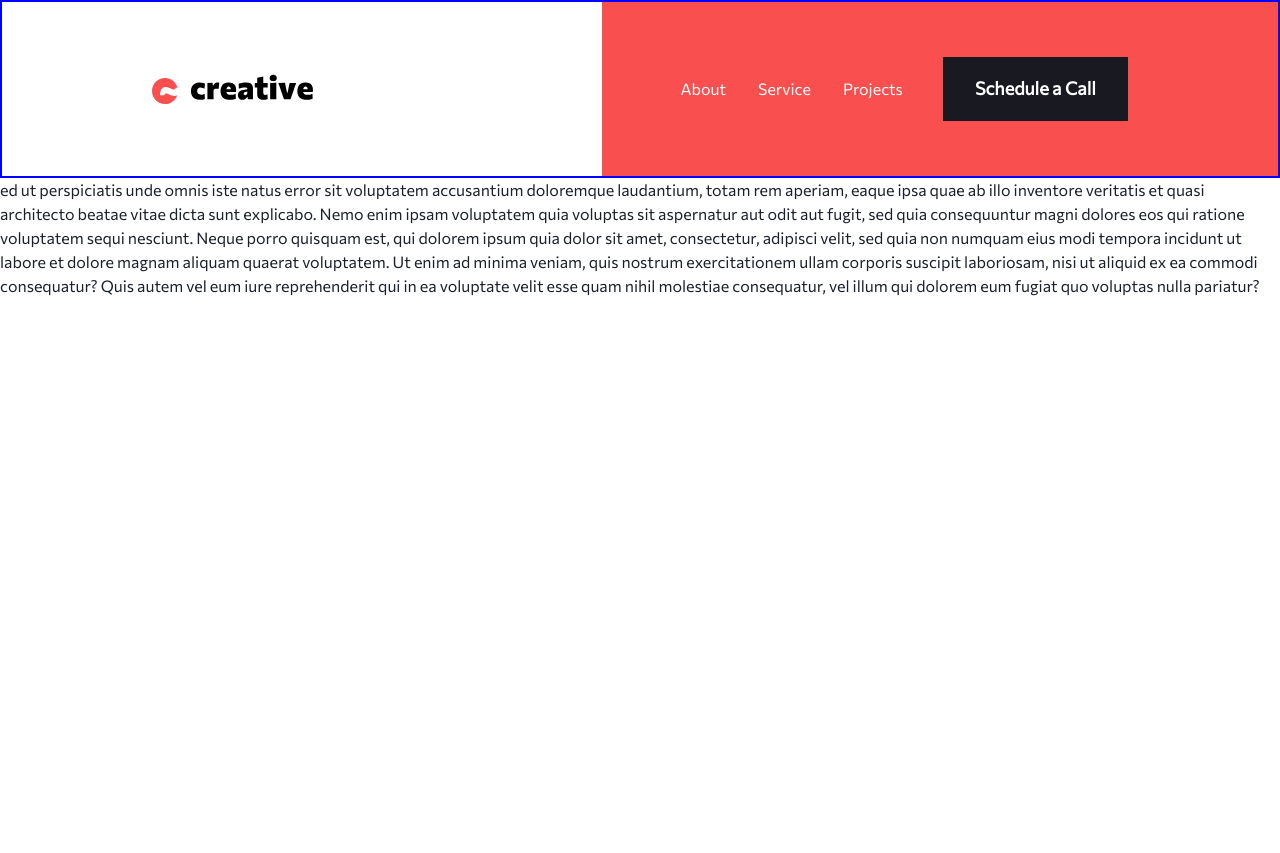
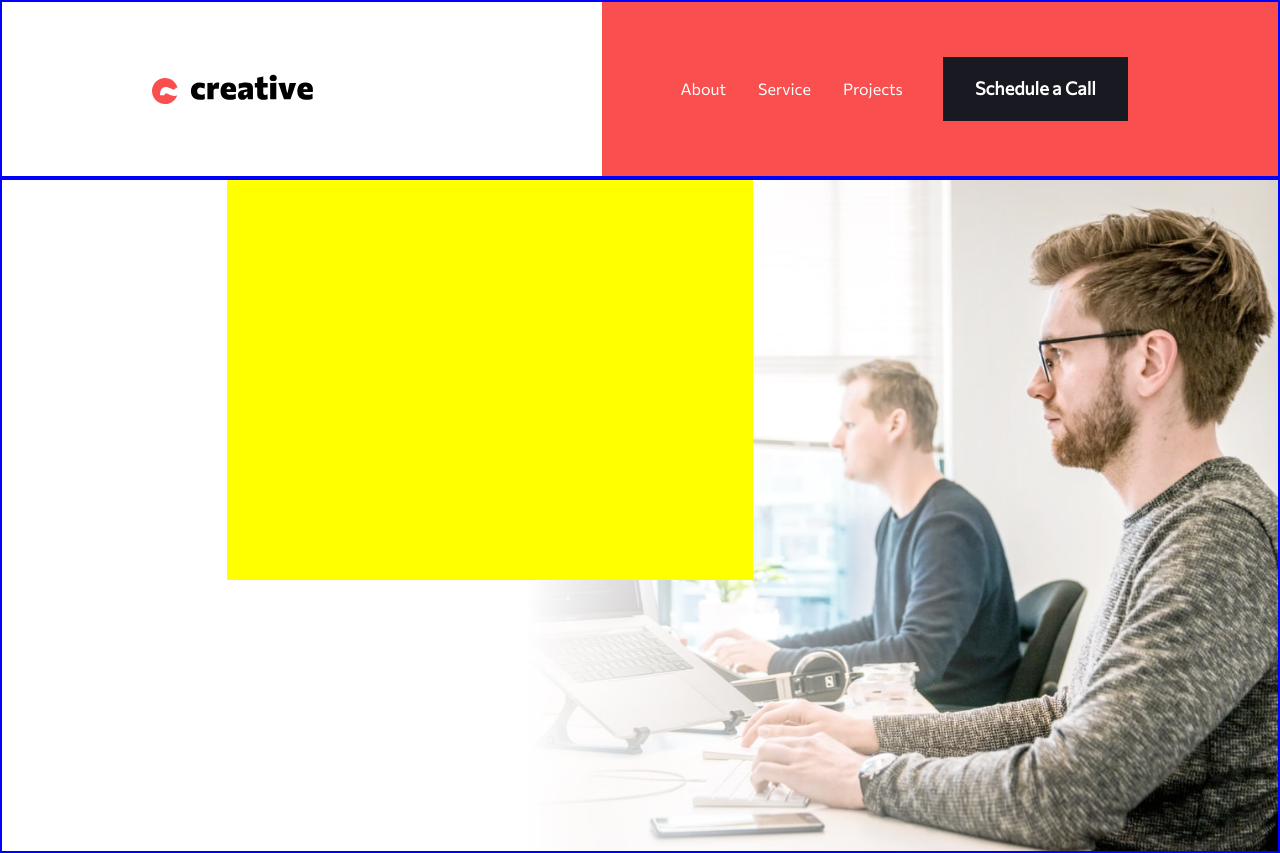
Before and after one commit to JesusKreist/creative-website, a Next.js app: page / in a window 1280 px wide. Before the commit the page ends 800 px from the top, so only its background shows below. Built offline with nearby package versions, Linux system fonts and the light colour scheme.

Commit message:
Add Hero component with images for all devices

```diff
--- /dev/null
+++ b/components/Hero/Hero.tsx
@@ -0,0 +1,68 @@
+import { Box, Grid, Image } from "@chakra-ui/react";
+
+const Hero = () => {
+  return (
+    <Box
+      as="section"
+      color="white"
+      margin="0 auto"
+      maxWidth="1920px"
+      position="relative"
+    >
+      <Grid
+        position="relative"
+        height="100%"
+        templateColumns={{
+          base: "repeat(18, 1fr)",
+          md: "repeat(16, 1fr)",
+          lg: "repeat(17, 1fr)",
+        }}
+        as="nav"
+        margin="0 auto"
+        borderWidth="2px"
+        borderColor={{
+          sm: "yellow",
+          md: "orange",
+          lg: "red",
+          xl: "blue",
+          "2xl": "green",
+        }}
+      >
+        <Box
+          height="400px"
+          gridColumn="4 / span 7"
+          bgColor="yellow"
+          gridRow="1 / 2"
+          zIndex="1"
+        ></Box>
+        <Box
+          gridColumn="span 10 / -1"
+          bgColor="blue"
+          gridRow="1 / 2"
+          width="100%"
+        >
+          <Box as="picture">
+            <Box
+              as="source"
+              media="(max-width: 400px)"
+              srcSet="/mobile/image-hero.jpg"
+            ></Box>
+            <Box
+              as="source"
+              media="(min-width: 400px) and (max-width: 960px)"
+              srcSet="/tablet/image-hero.jpg"
+            ></Box>
+            <Image
+              src="/desktop/image-hero.jpg"
+              alt="image describing the location for the family"
+              objectFit="fill"
+              width="100%"
+            />
+          </Box>
+        </Box>
+      </Grid>
+    </Box>
+  );
+};
+
+export default Hero;
--- a/components/Homepage/Homepage.tsx
+++ b/components/Homepage/Homepage.tsx
@@ -8,6 +8,7 @@ import {
   Text,
 } from "@chakra-ui/react";
 import React, { useState } from "react";
+import Hero from "../Hero/Hero";
 import MobileMenu from "../MobileMenu";
 import NavBar from "../NavBar/NavBar";
 import NavBarLinks from "../NavBar/NavBarLinks";
@@ -18,23 +19,7 @@ const Homepage = () => {
     <Box as="main">
       <NavBar isMobileOpen={isMobileOpen} setIsMobileOpen={setIsMobileOpen} />
       <MobileMenu isMobileOpen={isMobileOpen} />
-
-      <Text>
-        ed ut perspiciatis unde omnis iste natus error sit voluptatem
-        accusantium doloremque laudantium, totam rem aperiam, eaque ipsa quae ab
-        illo inventore veritatis et quasi architecto beatae vitae dicta sunt
-        explicabo. Nemo enim ipsam voluptatem quia voluptas sit aspernatur aut
-        odit aut fugit, sed quia consequuntur magni dolores eos qui ratione
-        voluptatem sequi nesciunt. Neque porro quisquam est, qui dolorem ipsum
-        quia dolor sit amet, consectetur, adipisci velit, sed quia non numquam
-        eius modi tempora incidunt ut labore et dolore magnam aliquam quaerat
-        voluptatem. Ut enim ad minima veniam, quis nostrum exercitationem ullam
-        corporis suscipit laboriosam, nisi ut aliquid ex ea commodi consequatur?
-        Quis autem vel eum iure reprehenderit qui in ea voluptate velit esse
-        quam nihil molestiae consequatur, vel illum qui dolorem eum fugiat quo
-        voluptas nulla pariatur?
-      </Text>
-      <Box height="200px"></Box>
+      <Hero />
     </Box>
   );
 };
```
